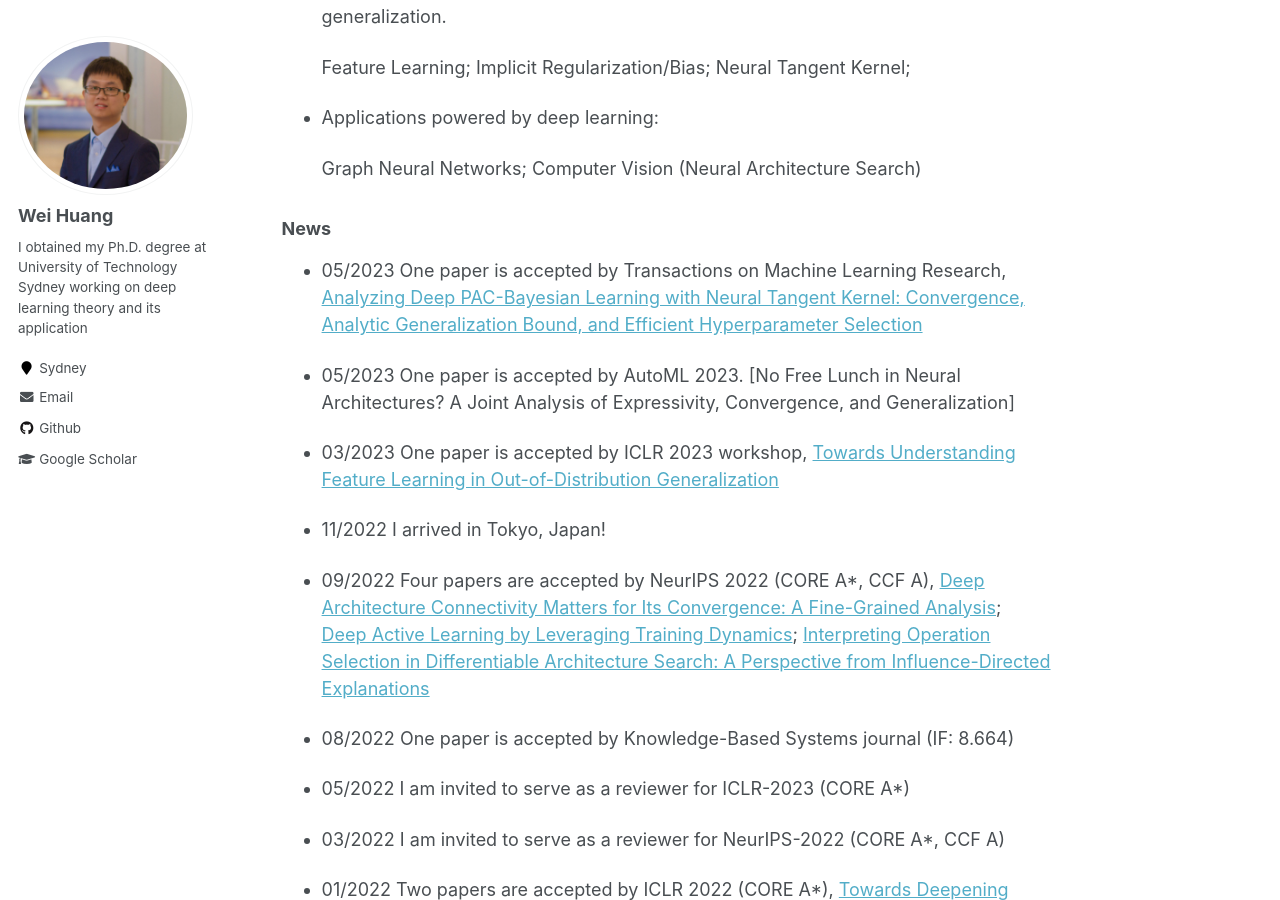
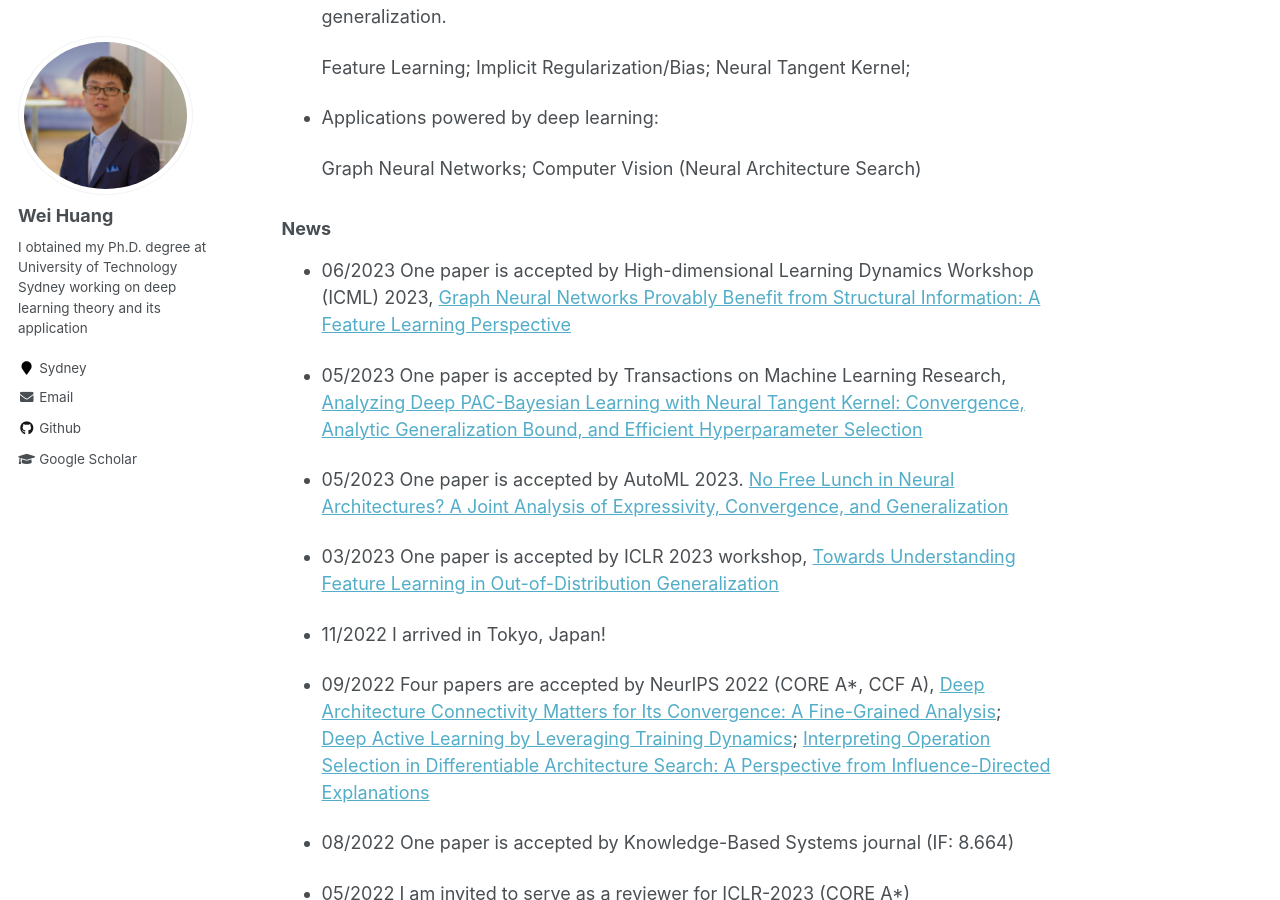
Before and after one commit to WeiHuang05/Weihuang05.github.io, a Jekyll site: the page built from index.md, in a window 1280 px wide and 900 px high, scrolled down 677 px. Built offline with Jekyll 4.4.1, drawn with Linux system fonts in a browser that asks for light colours.

Commit message:
Update index.md

```diff
--- a/index.md
+++ b/index.md
@@ -26,9 +26,11 @@ Please feel free to contact me if you want to cooperate or discuss with me (weih
 
 ### News
 
+* 06/2023 One paper is accepted by High-dimensional Learning Dynamics Workshop (ICML) 2023, [Graph Neural Networks Provably Benefit from Structural Information: A Feature Learning Perspective]()
+
 * 05/2023 One paper is accepted by Transactions on Machine Learning Research, [Analyzing Deep PAC-Bayesian Learning with Neural Tangent Kernel: Convergence, Analytic Generalization Bound, and Efficient Hyperparameter Selection](https://openreview.net/pdf?id=nEX2q5B2RQ)
 
-* 05/2023 One paper is accepted by AutoML 2023. [No Free Lunch in Neural Architectures? A Joint Analysis of Expressivity, Convergence, and Generalization]
+* 05/2023 One paper is accepted by AutoML 2023. [No Free Lunch in Neural Architectures? A Joint Analysis of Expressivity, Convergence, and Generalization]()
 
 * 03/2023 One paper is accepted by ICLR 2023 workshop, [Towards Understanding Feature Learning in Out-of-Distribution Generalization
 ](https://arxiv.org/abs/2304.11327)
```
